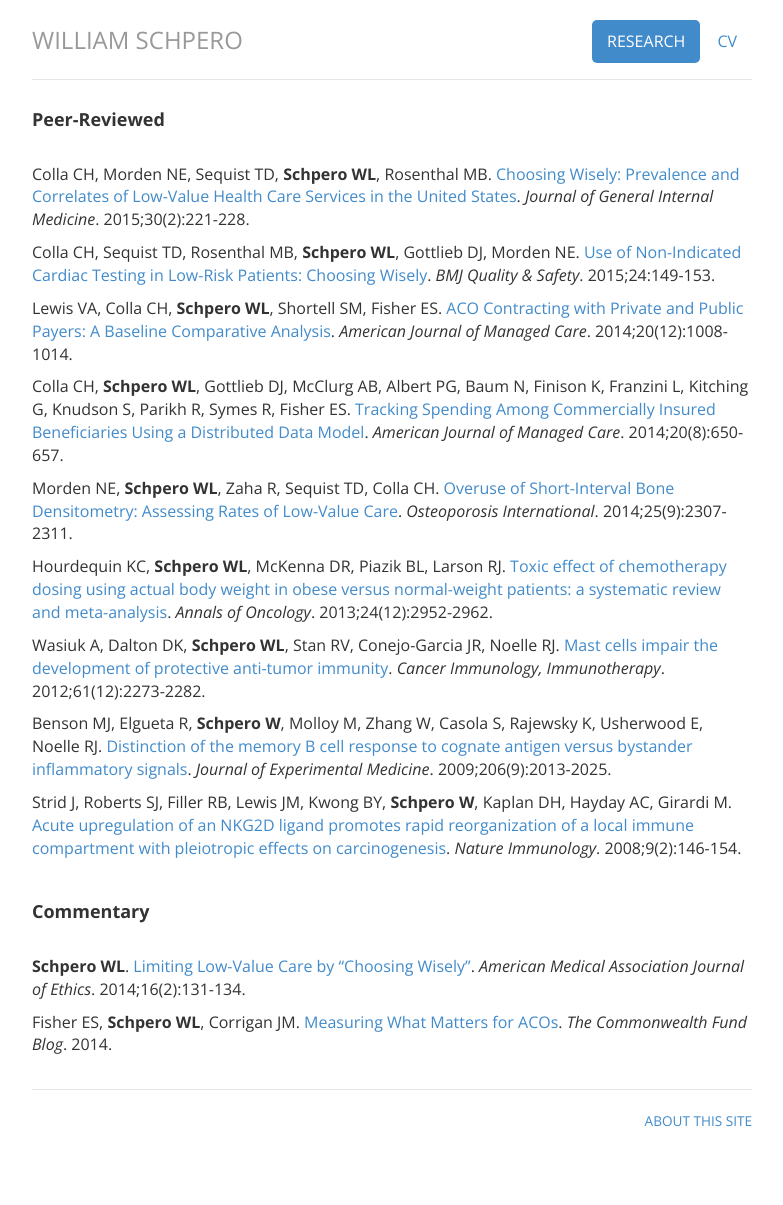
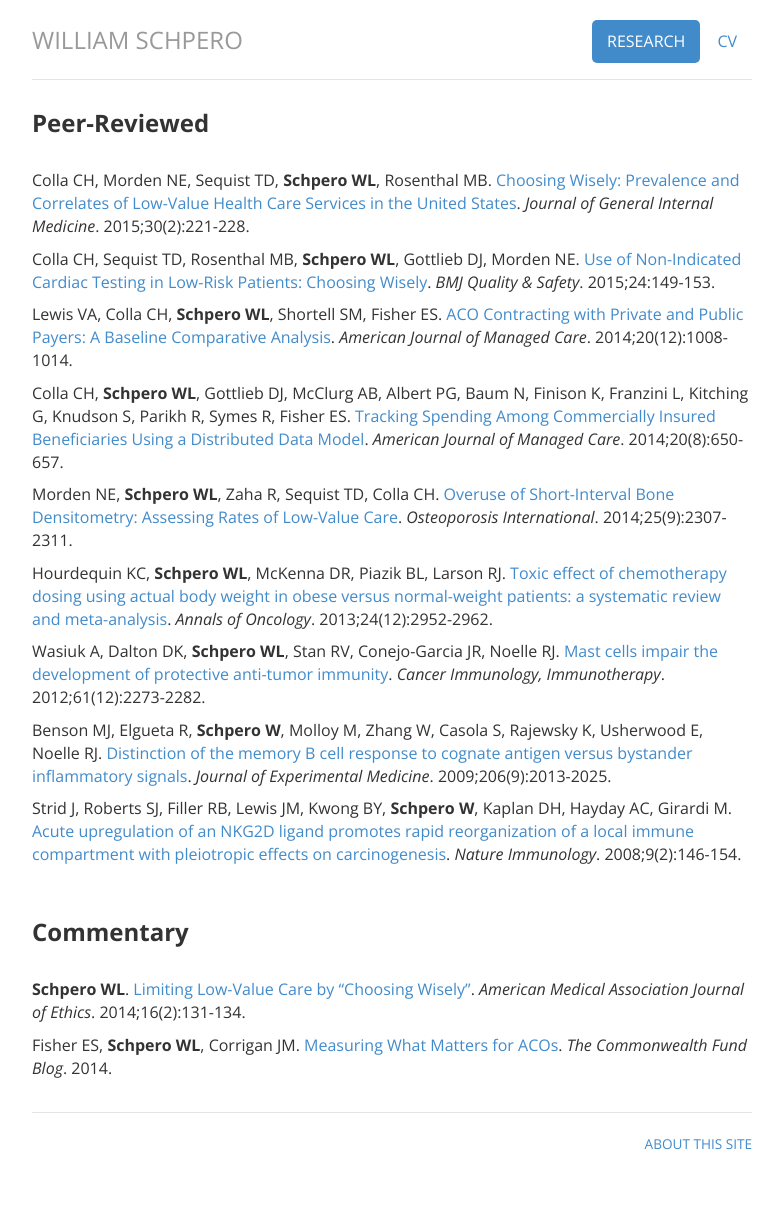
Before and after one commit to wschpero/wschpero.github.io, a Jekyll site: the page built from research/index.html, in a window 1280 px wide. Shown: the whole page, without its empty margins (248-1031 px from the left). Built offline with Jekyll 4.4.1, drawn with Linux system fonts in a browser that asks for light colours; before the commit the page ends 1182 px from its top, so only the background shows below that.

Commit message:
font size

```diff
--- a/research/index.html
+++ b/research/index.html
@@ -5,7 +5,7 @@ research: active
 ---
 <div class="info">
 
-<h4><b>Peer-Reviewed</b></h4>
+<h3><b>Peer-Reviewed</b></h3>
 <br>
 <p>Colla CH, Morden NE, Sequist TD, <b>Schpero WL</b>, Rosenthal MB. <a href="http://www.ncbi.nlm.nih.gov/pubmed/25373832" target="_blank">Choosing Wisely: Prevalence and Correlates of Low-Value Health Care Services in the United States</a>. <i>Journal of General Internal Medicine</i>. 2015;30(2):221-228.</p>
 
@@ -26,7 +26,7 @@ research: active
 <p>Strid J, Roberts SJ, Filler RB, Lewis JM, Kwong BY, <b>Schpero W</b>, Kaplan DH, Hayday AC, Girardi M. <a href="http://www.ncbi.nlm.nih.gov/pubmed/18176566" target="_blank">Acute upregulation of an NKG2D ligand promotes rapid reorganization of a local immune compartment with pleiotropic effects on carcinogenesis</a>. <i>Nature Immunology</i>. 2008;9(2):146-154.</p>
 <br>
 
-<h4><b>Commentary</b></h4>
+<h3><b>Commentary</b></h3>
 <br>
 <p><b>Schpero WL</b>. <a href="http://www.ncbi.nlm.nih.gov/pubmed/24553334" target="_blank">Limiting Low-Value Care by “Choosing Wisely”</a>. <i>American Medical Association Journal of Ethics</i>. 2014;16(2):131-134.</p>
 
```
